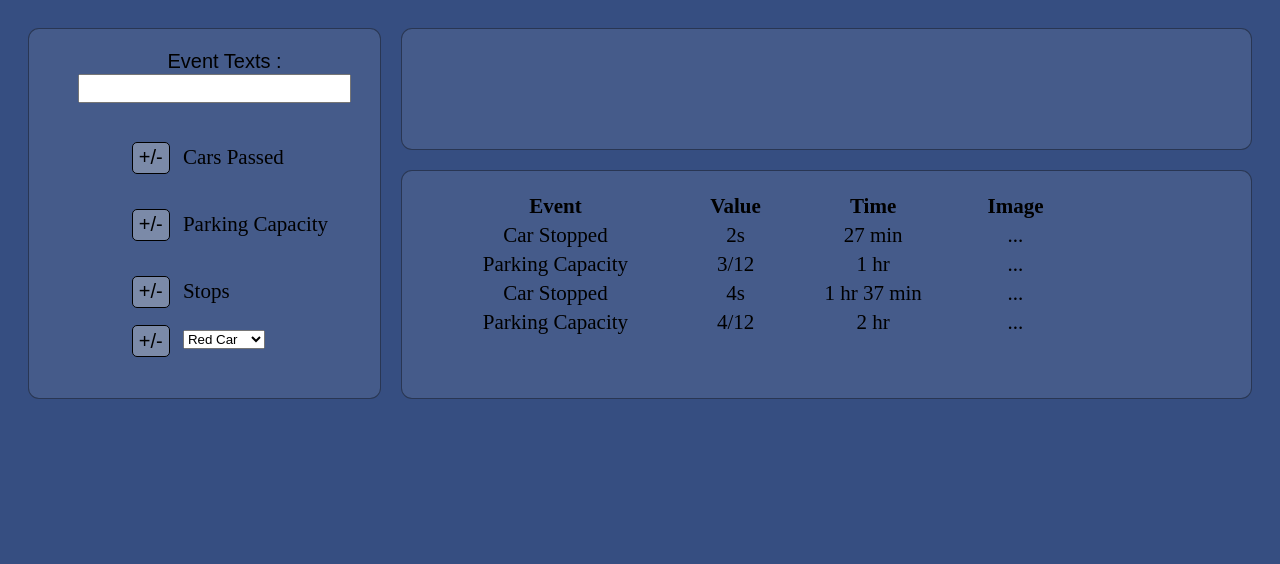
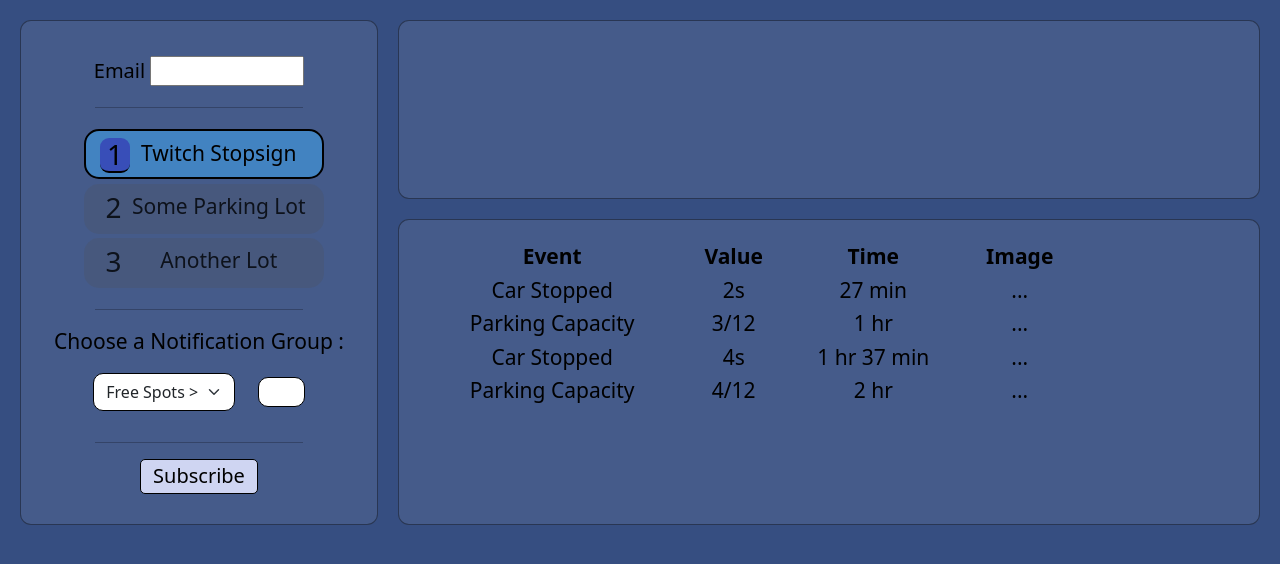
Before and after one commit to jm8084/SWEN514-2B, a plain HTML site: page index.html in a window 1280 px wide. Drawn offline with nearby package versions, Linux system fonts and the light colour scheme; a script that the page names is missing.

Commit message:
ui update

```diff
--- a/index.html
+++ b/index.html
@@ -7,41 +7,52 @@
     <link rel="stylesheet" href="style.css">
     <script src="scripts.js"></script>
     <script src="https://cdn.jsdelivr.net/npm/html2canvas@1.0.0-rc.5/dist/html2canvas.min.js"> </script>
+    <link href="https://cdn.jsdelivr.net/npm/bootstrap@5.3.3/dist/css/bootstrap.min.css" rel="stylesheet" integrity="sha384-QWTKZyjpPEjISv5WaRU9OFeRpok6YctnYmDr5pNlyT2bRjXh0JMhjY6hW+ALEwIH" crossorigin="anonymous">
+    <script src="https://cdn.jsdelivr.net/npm/bootstrap@5.3.3/dist/js/bootstrap.bundle.min.js" integrity="sha384-YvpcrYf0tY3lHB60NNkmXc5s9fDVZLESaAA55NDzOxhy9GkcIdslK1eN7N6jIeHz" crossorigin="anonymous"></script>
 </head>
-<body>
+<body class="myBody">
 
     <div class="grid-container">
         <!-- phone# & tracked tags-->
         <div class="grid-item grid-form">
             <div class="snsForm">
                 <form>
-                    <label>Event Texts :</label>
-                    <input id="phone" type="text">
-                    <ul>
-                        <li>
-                            <button type="button" onclick="addRemoveEvent(this,document.getElementById('phone').value)">+/-</button>
-                            <p>Cars Passed</p>
-                        </li>
-                        <li>
-                            <button type="button" onclick="addRemoveEvent(this, document.getElementById('phone').value)">+/-</button>
-                            <p>Parking Capacity</p>
-                        </li>
-                        <li>
-                            <button type="button" onclick="addRemoveEvent(this, document.getElementById('phone').value)">+/-</button>
-                            <p>Stops</p>
-                        </li>
-                        <li>
-                            <button type="button" onclick="addRemoveEvent(this,document.getElementById('phone').value)">+/-</button>
-                            <div class="selector">
-                                <select id="carColors">
-                                    <option value="Red Car">Red Car</option>
-                                    <option value="Blue Car">Blue Car</option>
-                                    <option value="Black Car">Black Car</option>
-                                    <option value="White Car">White Car</option>
-                                </select>
-                            </div>
-                        </li>
-                    </ul>
+                    <div class="emailInput">
+                        <label>Email </label>
+                        <input id="email" type="text">
+                    </div>
+                    <hr>
+
+                    <div>
+                        <div id="stream-1" class="stream activeStream" onclick="toggleStream(this)">
+                            <h3> 1 </h3>
+                            <p>Twitch Stopsign</p>
+                        </div>
+                        <div id="stream-2" class="stream" onclick="toggleStream(this)">
+                            <h3> 2 </h3>
+                            <p>Some Parking Lot</p>
+                        </div>
+                        <div id="stream-3" class="stream">
+                            <h3> 3 </h3>
+                            <p>Another Lot</p>
+                        </div>
+                    </div>
+                    <hr>
+
+                    <label for="topics">Choose a Notification Group :</label>
+                    <div class="topicRequest">
+                        <div class="select">
+                            <select name="topics" id="identifier" class="form-select" >
+                                <option value="1">Free Spots &gt;</option>
+                                <option value="2">Free Spots &lt;</option>
+                                <option value="3">Spot Taken</option>
+                                <option value="4">Spot Free</option>
+                            </select>
+                        </div>
+                        <input id="request" type="number">
+                    </div>
+                    <hr>
+                    <button id="subscribe" type="button" onclick="subscribe()">Subscribe</button>
                 </form>
             </div>
         </div>
--- a/scripts.js
+++ b/scripts.js
@@ -1,5 +1,6 @@
 var events = new Set();
 
+/** Update atble content over time */
 document.addEventListener('DOMContentLoaded', ()=>{
 
     setTimeout(()=>{
@@ -18,23 +19,15 @@ document.addEventListener('DOMContentLoaded', ()=>{
 
 });
 
-var addRemoveEvent = (elem, phoneNumber)=>{
-    let li = elem.nextElementSibling;
-    let e = li.value==undefined ? li.innerHTML : li.value;
-    if( phoneNumber.length < 10 || isNaN(Number(phoneNumber))){
-        alert("Enter Valid Number");
-    }
-    else{
-        action = "";
-        if(events.has(e)){
-            action="Removing";
-            events.delete(e);
-        }else{
-            action="Adding"
-            events.add(e)
-        }
-        alert(`${action} '${e}' event to ${phoneNumber}. `+ "<..API/Lambda request>");
-    }
+document.querySelectorAll('.stream').addEventListener('click', (e)=> toggleStream(e));
+const toggleStream = (elem)=>{
+    alert("Here!");
+    let active = document.querySelector('.activeStream');
+    active.removeProperty('.activeStream');
+
+    elem.style.property = '.activeStream';
+
+
 };
 
 var takeshot = () => {
@@ -52,3 +45,30 @@ var takeshot = () => {
             .appendChild(canvas);
         })
 };
+
+// SUBSCRIBE TOPIC
+const subscribe = (email)=>{
+    const identifier = document.getElementById('identifier').value;
+    const request = document.getElementById('request').value;
+    const email = document.getElementById('email').value;
+    const lot = document.querySelector('.activeStream');
+
+    // instantiate a headers object
+    var myHeaders = new Headers();
+    // add content type header to object
+    myHeaders.append("Content-Type", "application/json");
+    // using built in JSON utility package turn object to string and store in a variable
+    var raw = JSON.stringify({"email":email});
+    // create a JSON object with parameters for API call and store in a variable
+    var requestOptions = {
+        method: 'POST',
+        headers: myHeaders,
+        body: raw,
+        redirect: 'follow'
+    };
+    // make API call with parameters and use promises to get response
+    fetch("https://mybeeog2j7.execute-api.us-east-1.amazonaws.com/dev/subscribe", requestOptions)
+    .then(response => response.text())
+    .then(result => alert(JSON.parse(result).body))
+    .catch(error => console.log('error', error));
+}
--- a/style.css
+++ b/style.css
@@ -1,17 +1,32 @@
-body {
+.myBody {
     background-color: #253f76ea;
+    color: black;
+}
+hr {
+    width: 70%;
+    border: 3px solid rgba(52, 52, 52, 0.568);
+}
+.emailInput {
+    font-size: 20px;
+    padding: 5px;
+    font-size: 20px;
+    width: 90%;
+    justify-content: center;
+    align-items: center;
+
+    input {
+        height: 30px;
+        width: 60%;
     }
-label, button {
-    font-family: Arial, Helvetica, sans-serif;
-    font-size: 20px;
-    margin-left: 40px;
-    }
-input {
-    color: #232F3E;
-    font-family: Arial, Helvetica, sans-serif;
-    font-size: 20px;
-    margin-left: 20px;
-    }
+}
+form {
+    display: flex;
+    position: relative;
+    flex-direction: column;
+    justify-content: center;
+    align-items: center;
+    padding: 10px;
+}
 .vid {
     display: flex;
     flex-direction: column;
@@ -45,50 +60,80 @@ padding: 10px;
 .grid-form {
     grid-row: 1/3;
 }
-li {
-    display: inline-flex;
-    flex-direction: row;
-    justify-content: left;
-    width: 98%;
-    height: 10%;
-    border-radius: 10px;
+.stream {
+    display: flex;
+    justify-content: center;
+    align-content: center;
+    background-color: rgba(80, 81, 82, 0.273);
+    opacity: 80%;
+    border-radius: 15px;
+    padding: 7px;
+    margin: 2%;
+    width: 15rem;
+    height: 50px;
 
-    button {
-        background-color: rgba(221, 221, 221, 0.358);
-        border: 1px solid black;
-        border-radius: 5px;
-        height: 2rem;
-        align-self: center;
-        margin-right: 5%;
+    h3 {
+        width: 30px;
+        height: 35px;
+        justify-content: center;
+        border-radius: 9px;
     }
 
-    .selector{
-        position: relative;
-        font-family: Arial;
+    p {
+        border-radius: 10px;
+        width: 80%;
+    }
+}
+.activeStream {
+    background-color: rgba(64, 151, 221, 0.672);
+    border: 2px solid black;
+    opacity: 100%;
+
+    h3 {
+        background-color: rgba(54, 63, 182, 0.77);
+        border-bottom: 2px solid black;
+    }
+    p {
+        font-weight: 500;
+    }
+}
+.topicRequest {
+    display: inline-flex;
+    padding: 10px;
+    margin: 5px;
+    width: 85%;
+    justify-content: center;
+    align-items: center;
+
+    input {
+        font-size: 20px;
+        height: 30px;
+        width: 20%;
+        margin-left: 10%;
+        border-radius: 10px;
+        border: 1px solid black;
+        padding-left: 5%;
+    }
+
+    select {
+        border-radius: 10px;
+        border: 1px solid black;
 
     }
-    .select-selected {
-        background-color: DodgerBlue;
-        }
 
-        /* Style the arrow inside the select element: */
-        .select-selected:after {
-        position: absolute;
-        content: "";
-        top: 14px;
-        right: 10px;
-        width: 0;
-        height: 0;
-        border: 6px solid transparent;
-        border-color: #fff transparent transparent transparent;
-        }
+}
 
-        /* Point the arrow upwards when the select box is open (active): */
-        .select-selected.select-arrow-active:after {
-        border-color: transparent transparent #fff transparent;
-        top: 7px;
-        }
+#subscribe {
+    width: 40%;
+    height: 35px;
+    font-size: 20px;
+    border-radius: 5px;
+    border: 1px solid black;
+    background-color: rgba(225, 230, 255, 0.886);
+
 }
+
+
 
 table {
     width: 80%;
```
